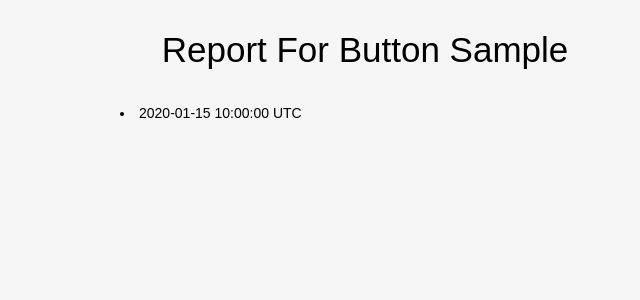
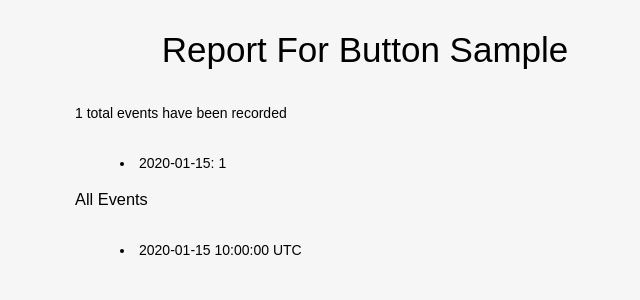
Before and after one commit to failure-driven/remote-button, a Rails app: page /buttons/1/report in a window 1280 px wide. Shown: the part 39-339 px from the top of the page, without its empty margins (275-915 px from the left). Run offline with Rails 7, Linux system fonts and the light colour scheme; tables that the repository leaves empty hold one stand-in row (values such as "Sample post"); style sheets or scripts are compiled from the project's sources; some libraries are stand-ins or nearby versions.

Commit message:
Add total count and daily breakdown to button show
Added tests for total button pushes. Tests not yet implemented for daily breakdown.

Co-authored-by: Michael Milewski <saramic@gmail.com>

```diff
--- a/app/controllers/buttons_controller.rb
+++ b/app/controllers/buttons_controller.rb
@@ -21,7 +21,9 @@ class ButtonsController < ApplicationController
 
   def report
     @button = Button.find(params[:id])
+    @total_events_count = @button.events.count
     @events = @button.events.page params[:page]
+    @daily_events = @button.events.order("date(created_at) DESC").group("date(created_at)").count
   end
 
   private
--- a/app/views/buttons/report.html.erb
+++ b/app/views/buttons/report.html.erb
@@ -1,12 +1,22 @@
 <h1>Report for button <%= @button %></h1>
-
+    <section data-testid="report">
+    <h4 data-testid="report-total"><%= @total_events_count %> total events have been recorded</h4>
+    <ul class="list-group">
+      <% @daily_events.each do |day, count| %>
+      <li class="list-group-item">
+        <%= day %>:  <%=  count %>
+      </li>
+      <% end %>
+    </ul>
+    </section>
+<h3>All Events</h3>
 <section data-testid="events">
   <% if @events.empty? %>
     <p>this button has not yet been pressed</p>
   <% else %>
-  <ul class="list-item-group">
+  <ul class="list-group">
     <% @events.each do |event| %>
-      <li class="list-item">
+      <li class="list-group-item">
         <%= event.created_at %>
       </li>
     <% end %>
```
Also changed, not shown: spec/features/button_modes_spec.rb (+5 -14 lines).
